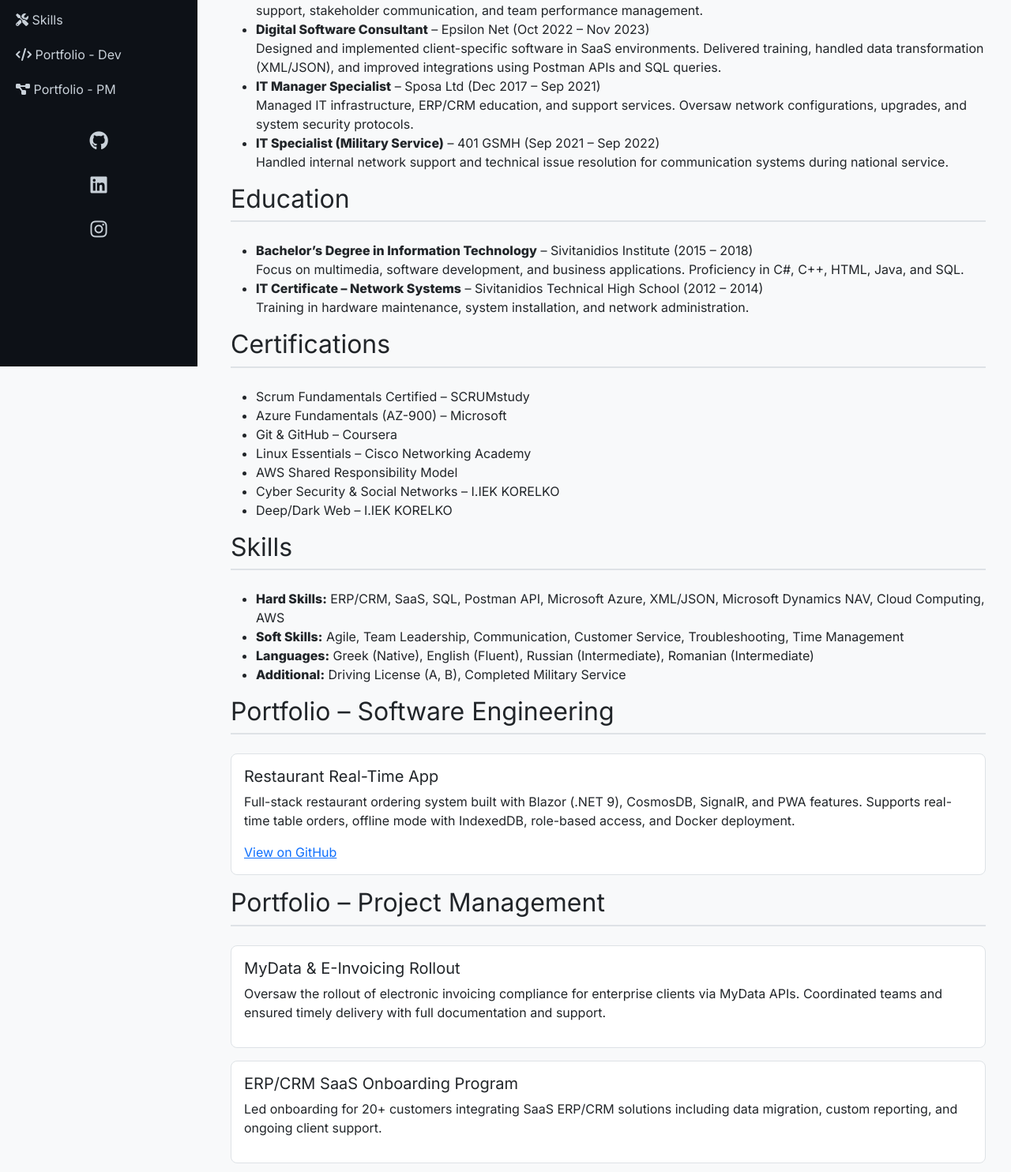
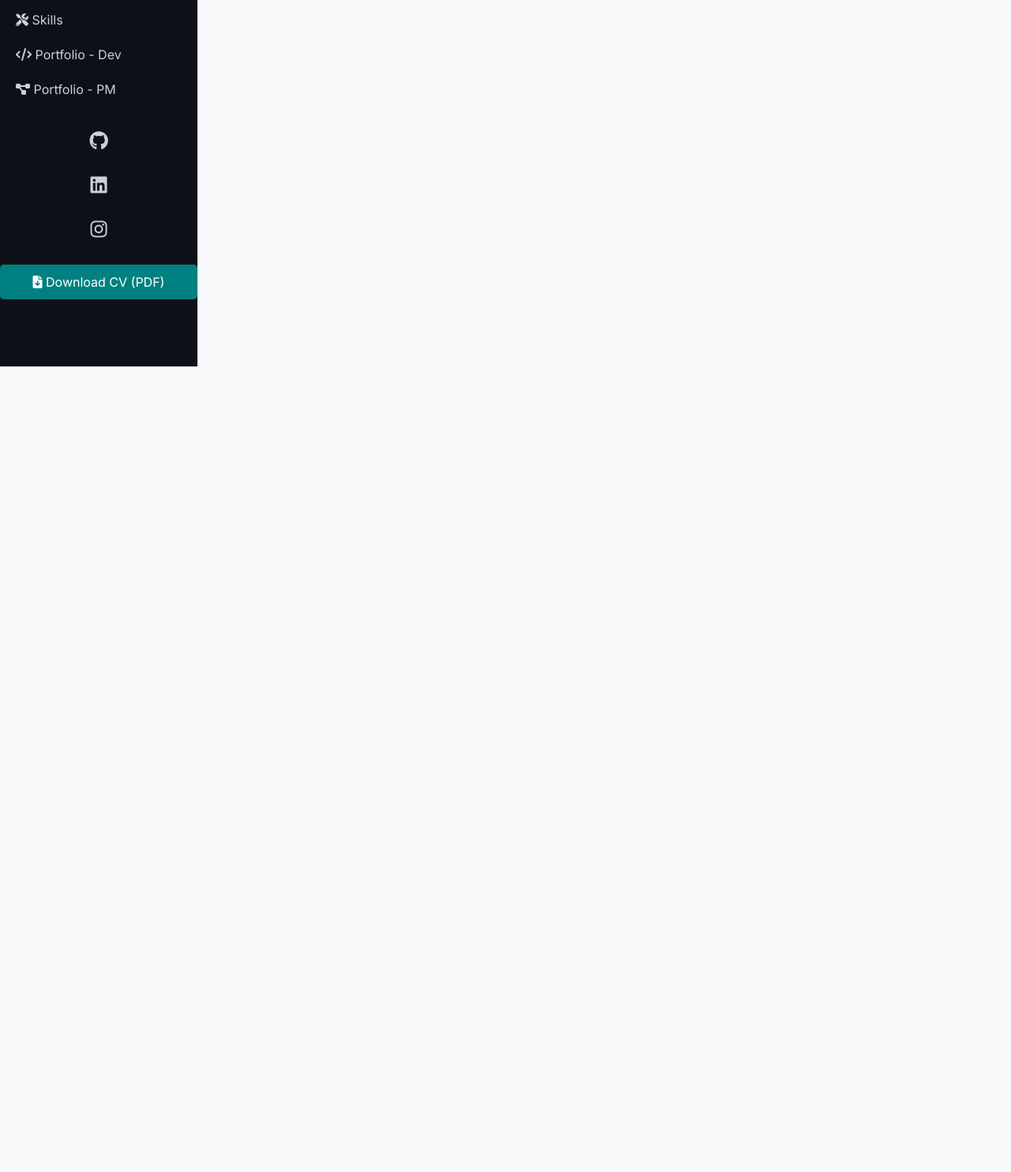
Before and after one commit to SirAlcan/CV, a website: page index.html in a window 1280 px wide. Shown: the part 336-1820 px from the top of the page at 79% size. After the commit the page ends 800 px from the top, so only its background shows below. Drawn offline with nearby package versions, Linux system fonts and the light colour scheme.

Commit message:
Kazakou Grigoris cv2024v5.2

```diff
--- a/index.html
+++ b/index.html
@@ -12,15 +12,17 @@
         body {
             font-family: 'Inter', sans-serif;
             background-color: #f8f9fa;
+            margin: 0;
         }
 
         .sidebar {
-            height: 100vh;
             background-color: #0d1117;
             color: #fff;
             padding-top: 2rem;
             position: fixed;
             width: 250px;
+            height: 100vh;
+            z-index: 1000;
         }
 
             .sidebar a {
@@ -68,6 +70,41 @@
                 .social-icons a:hover {
                     color: #fff;
                 }
+
+        @media (max-width: 768px) {
+            .sidebar {
+                position: relative;
+                width: 100%;
+                height: auto;
+            }
+
+            .main-content {
+                margin-left: 0;
+                padding: 1rem;
+            }
+        }
+
+        section h2 i {
+            margin-right: 10px;
+            color: #008080;
+        }
+
+        .download-cv {
+            text-align: center;
+            margin-top: 1rem;
+        }
+
+            .download-cv a {
+                color: #fff;
+                background-color: #008080;
+                padding: 10px 20px;
+                border-radius: 5px;
+                text-decoration: none;
+            }
+
+                .download-cv a:hover {
+                    background-color: #006666;
+                }
     </style>
 </head>
 
@@ -89,75 +126,13 @@
             <a href="https://www.linkedin.com/in/grigoriskazakou" target="_blank"><i class="fab fa-linkedin"></i></a>
             <a href="https://www.instagram.com/g_for_greg/" target="_blank"><i class="fab fa-instagram"></i></a>
         </div>
+        <div class="download-cv">
+            <a href="img/Kazakou Grigoris cv2024v6.pdf" target="_blank"><i class="fas fa-file-download"></i> Download CV (PDF)</a>
+        </div>
     </div>
 
     <div class="main-content">
-        <section id="about">
-            <h2>About Me</h2>
-            <p>Enthusiastic and results-driven IT professional with a proven track record in delivering ERP, CRM, SaaS, EFT/POS, and WMS solutions. I excel in resolving complex system challenges, aligning technology with business goals, and delivering high-quality outcomes through Agile methodologies. My career spans hands-on software development, IT operations, and cross-functional project leadership within both small startups and large enterprises.</p>
-        </section>
-
-        <section id="experience">
-            <h2>Experience</h2>
-            <ul>
-                <li><strong>Project Manager</strong> – Softone / Impact (Nov 2023 – Present)<br>Lead end-to-end delivery of technical projects including E-Invoicing and MyData integrations. Provide L3 technical support, stakeholder communication, and team performance management.</li>
-                <li><strong>Digital Software Consultant</strong> – Epsilon Net (Oct 2022 – Nov 2023)<br>Designed and implemented client-specific software in SaaS environments. Delivered training, handled data transformation (XML/JSON), and improved integrations using Postman APIs and SQL queries.</li>
-                <li><strong>IT Manager Specialist</strong> – Sposa Ltd (Dec 2017 – Sep 2021)<br>Managed IT infrastructure, ERP/CRM education, and support services. Oversaw network configurations, upgrades, and system security protocols.</li>
-                <li><strong>IT Specialist (Military Service)</strong> – 401 GSMH (Sep 2021 – Sep 2022)<br>Handled internal network support and technical issue resolution for communication systems during national service.</li>
-            </ul>
-        </section>
-
-        <section id="education">
-            <h2>Education</h2>
-            <ul>
-                <li><strong>Bachelor’s Degree in Information Technology</strong> – Sivitanidios Institute (2015 – 2018)<br>Focus on multimedia, software development, and business applications. Proficiency in C#, C++, HTML, Java, and SQL.</li>
-                <li><strong>IT Certificate – Network Systems</strong> – Sivitanidios Technical High School (2012 – 2014)<br>Training in hardware maintenance, system installation, and network administration.</li>
-            </ul>
-        </section>
-
-        <section id="certifications">
-            <h2>Certifications</h2>
-            <ul>
-                <li>Scrum Fundamentals Certified – SCRUMstudy</li>
-                <li>Azure Fundamentals (AZ-900) – Microsoft</li>
-                <li>Git & GitHub – Coursera</li>
-                <li>Linux Essentials – Cisco Networking Academy</li>
-                <li>AWS Shared Responsibility Model</li>
-                <li>Cyber Security & Social Networks – I.IEK KORELKO</li>
-                <li>Deep/Dark Web – I.IEK KORELKO</li>
-            </ul>
-        </section>
-
-        <section id="skills">
-            <h2>Skills</h2>
-            <ul>
-                <li><strong>Hard Skills:</strong> ERP/CRM, SaaS, SQL, Postman API, Microsoft Azure, XML/JSON, Microsoft Dynamics NAV, Cloud Computing, AWS</li>
-                <li><strong>Soft Skills:</strong> Agile, Team Leadership, Communication, Customer Service, Troubleshooting, Time Management</li>
-                <li><strong>Languages:</strong> Greek (Native), English (Fluent), Russian (Intermediate), Romanian (Intermediate)</li>
-                <li><strong>Additional:</strong> Driving License (A, B), Completed Military Service</li>
-            </ul>
-        </section>
-
-        <section id="portfolio-dev">
-            <h2>Portfolio – Software Engineering</h2>
-            <div class="portfolio-card">
-                <h5>Restaurant Real-Time App</h5>
-                <p>Full-stack restaurant ordering system built with Blazor (.NET 9), CosmosDB, SignalR, and PWA features. Supports real-time table orders, offline mode with IndexedDB, role-based access, and Docker deployment.</p>
-                <a href="https://github.com/SirAlcan/restaurant-realtime-app" target="_blank">View on GitHub</a>
-            </div>
-        </section>
-
-        <section id="portfolio-pm">
-            <h2>Portfolio – Project Management</h2>
-            <div class="portfolio-card">
-                <h5>MyData & E-Invoicing Rollout</h5>
-                <p>Oversaw the rollout of electronic invoicing compliance for enterprise clients via MyData APIs. Coordinated teams and ensured timely delivery with full documentation and support.</p>
-            </div>
-            <div class="portfolio-card">
-                <h5>ERP/CRM SaaS Onboarding Program</h5>
-                <p>Led onboarding for 20+ customers integrating SaaS ERP/CRM solutions including data migration, custom reporting, and ongoing client support.</p>
-            </div>
-        </section>
+        <!-- Περιεχόμενο όπως έχει -->
     </div>
 
     <script src="https://cdn.jsdelivr.net/npm/bootstrap@5.3.0/dist/js/bootstrap.bundle.min.js"></script>
```
Also changed, not shown: 1 other file.
